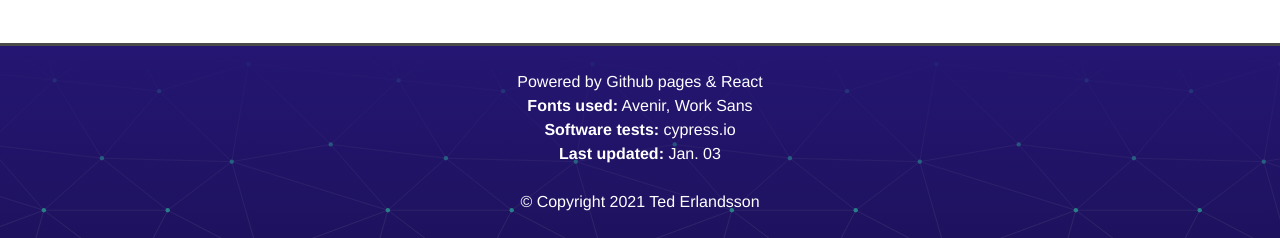
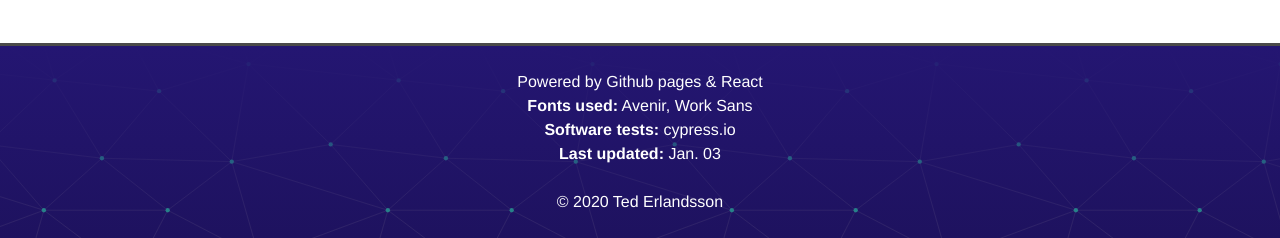
Before and after one commit to tederlandsson/portfolio, a React (Create React App) app: page / in a window 1280 px wide. Shown: the part 1794-2032 px from the top of the page. Built offline with nearby package versions, Linux system fonts and the light colour scheme; what webfontloader would draw is missing.

Commit message:
add year variable

```diff
--- a/src/components/Footer/Footer.tsx
+++ b/src/components/Footer/Footer.tsx
@@ -16,6 +16,7 @@ interface FooterProps {
 class Footer extends Component<FooterProps> {
   render() {
     const content = this.props.content;
+    const year = new Date().getFullYear();
 
     return (
       <StyledFooter>
@@ -25,7 +26,7 @@ class Footer extends Component<FooterProps> {
           <p><b>Software tests:</b> {content.tests}</p>
           <p><b>Last updated: </b>{content.lastUpdated}</p>
           <br/>
-          &copy; Copyright 2021 {content.name}
+          &copy; {year} {content.name}
         </div>
       </StyledFooter>
     );
```
